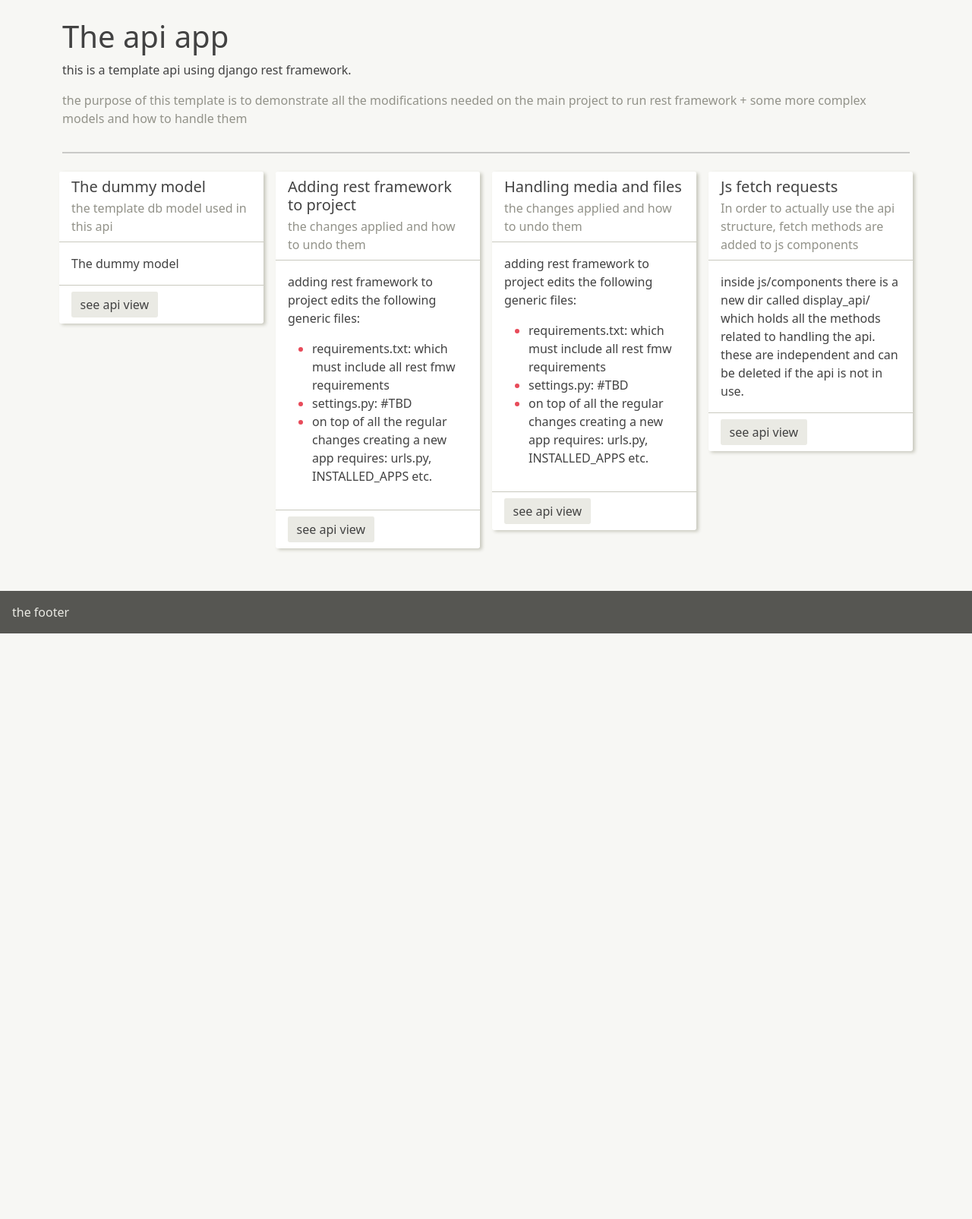
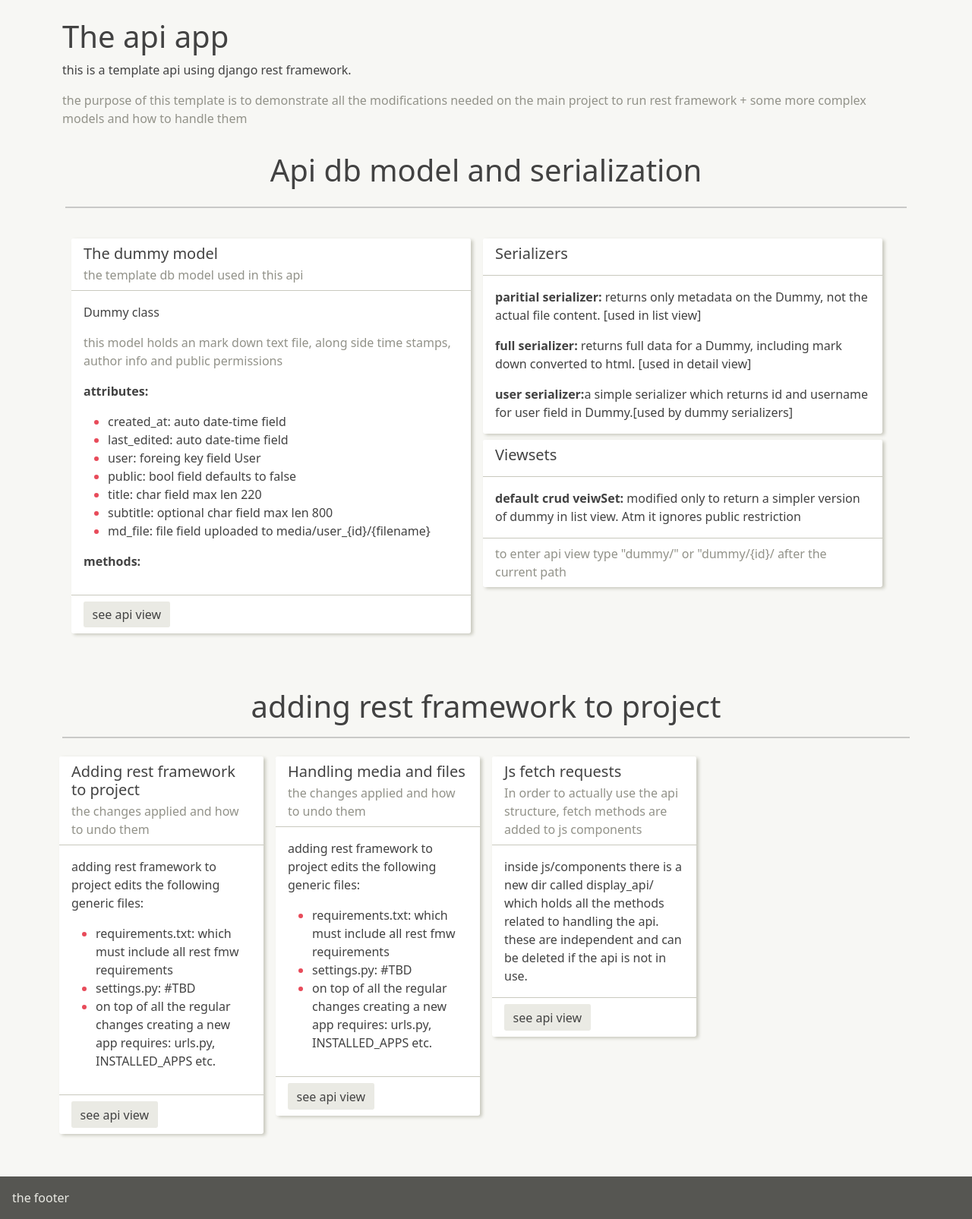
Before and after one commit to juliavillela/defaultDjango, a Django app: page /api/ in a window 1280 px wide. Shown: the part 56-1661 px from the top of the page at 76% size. Before the commit the page ends 890 px from the top, so only its background shows below. Run offline with Django 3.2, Linux system fonts and the light colour scheme.

Commit message:
reorders api index view to include rest data

```diff
--- a/api/templates/api/index.html
+++ b/api/templates/api/index.html
@@ -7,23 +7,66 @@
     <p> this is a template api using django rest framework. </p>
     <p class="text-muted long-text">the purpose of this template is to demonstrate all the modifications needed on the main project to run rest framework + some more complex models and how to handle them</p>
 
-    <section id='cards' class='mb-5'>
+    <section id='models' class='row p-3 gap-3 mb-5'>
+        <h1 class="text-center">Api db model and serialization</h1>
         <hr>
         <div class='row'>
-
-            <div class="col-lg-3 col-md-4 col-sm-12 p-2">
+            <div class="col-lg-6 col-md-6 col-sm-12 p-2">
                 <div class="card border-0 shadow">
                     <div class="card-header">
                         <div class="card-title h5">The dummy model</div>
                         <div class="card-subtitle text-muted">the template db model used in this api</div>
                     </div>
                     <div class="card-body">
-                        <p class="card-text"> The dummy model</p>
+                        <p class="card-text">Dummy class</p>
+                        <p class="text-muted long-text">this model holds an mark down text file, along side time stamps, author info and public permissions</p>
+
+                        <p><b>attributes:</b></p>
+                        <ul>
+                            <li>created_at: auto date-time field</li>
+                            <li>last_edited: auto date-time field</li>
+                            <li>user: foreing key field User</li>
+                            <li>public: bool field defaults to false</li>
+                            <li>title: char field max len 220</li>
+                            <li>subtitle: optional char field max len 800</li>
+                            <li>md_file: file field uploaded to media/user_{id}/{filename}</li>
+                        </ul>
+
+                        <p><b>methods:</b></p>
                     </div>
                     <div class="card-footer"><button class='btn btn-light'>see api view</button></div>
                 </div>
             </div>
 
+            <div class="col-lg-6 col-md-6 col-sm-12 p-2">
+                <div class="card border-0 shadow mb-2">
+                    <div class="card-header">
+                        <div class="card-title h5">Serializers</div>
+                    </div>
+                    <div class="card-body">
+                        <p class="card-text"><b>paritial serializer:</b> returns only metadata on the Dummy, not the actual file content. [used in list view]</p>
+                        <p class="card-text"><b>full serializer:</b> returns full data for a Dummy, including mark down converted to html. [used in detail view]</p>
+                        <p class="card-text"><b>user serializer:</b>a simple serializer which returns id and username for user field in Dummy.[used by dummy serializers]</p>
+
+                    </div>
+                </div>
+
+                <div class="card border-0 shadow">
+                    <div class="card-header">
+                        <div class="card-title h5">Viewsets</div>
+                        </div>
+                    <div class="card-body">
+                        <p class="card-text"><b>default crud veiwSet:</b> modified only to return a simpler version of dummy in list view. Atm it ignores public restriction</p>
+                    </div>
+                    <div class="card-footer text-muted">to enter api view type "dummy/" or "dummy/{id}/ after the current path</div>
+                </div>
+            </div>
+        </div>
+    </section>
+    <section>
+        <h1 class="text-center">adding rest framework to project </h1>
+            <hr>
+            <div class="row">
             <div class="col-lg-3 col-md-4 col-sm-12 p-2">
                 <div class="card border-0 shadow">
                     <div class="card-header">
```
